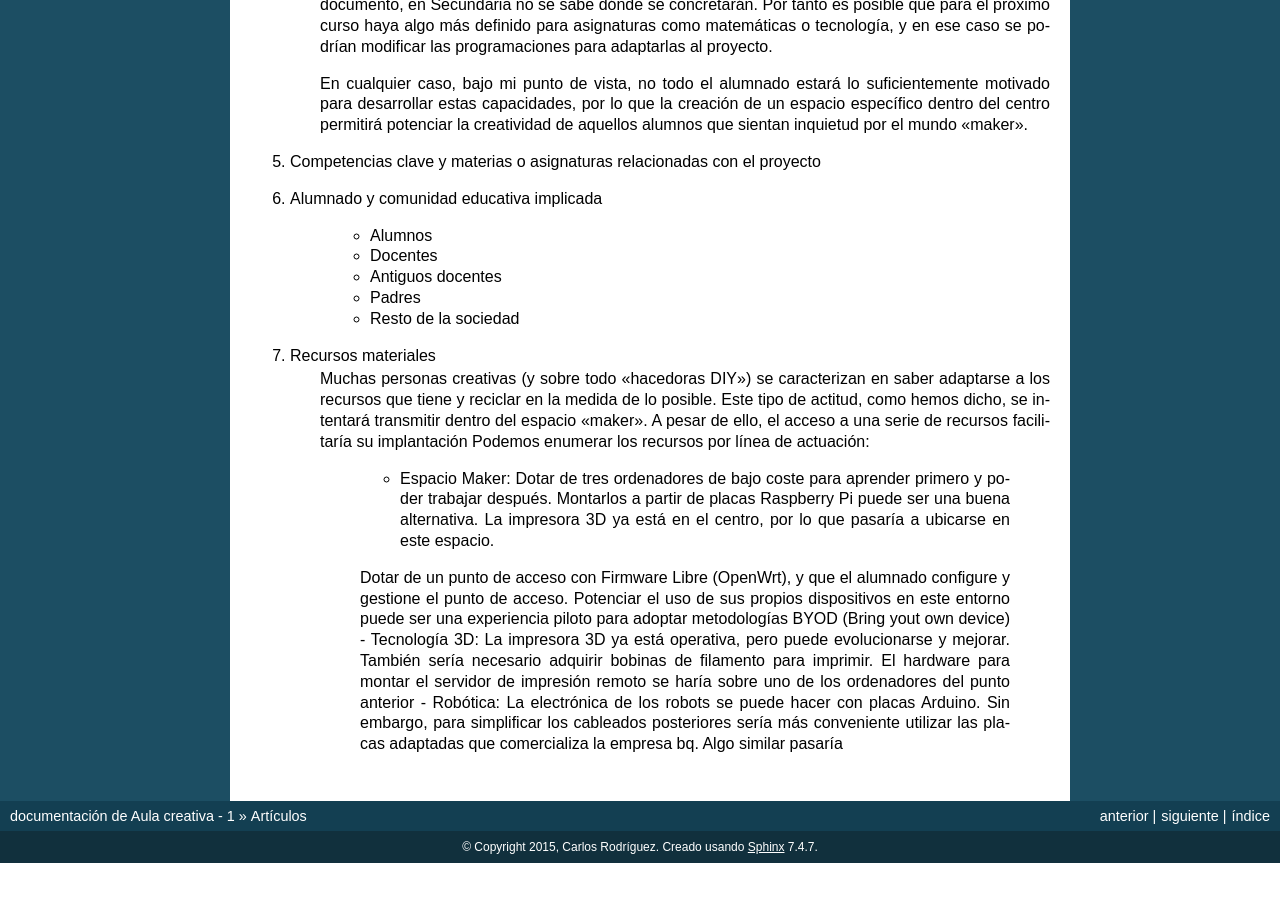
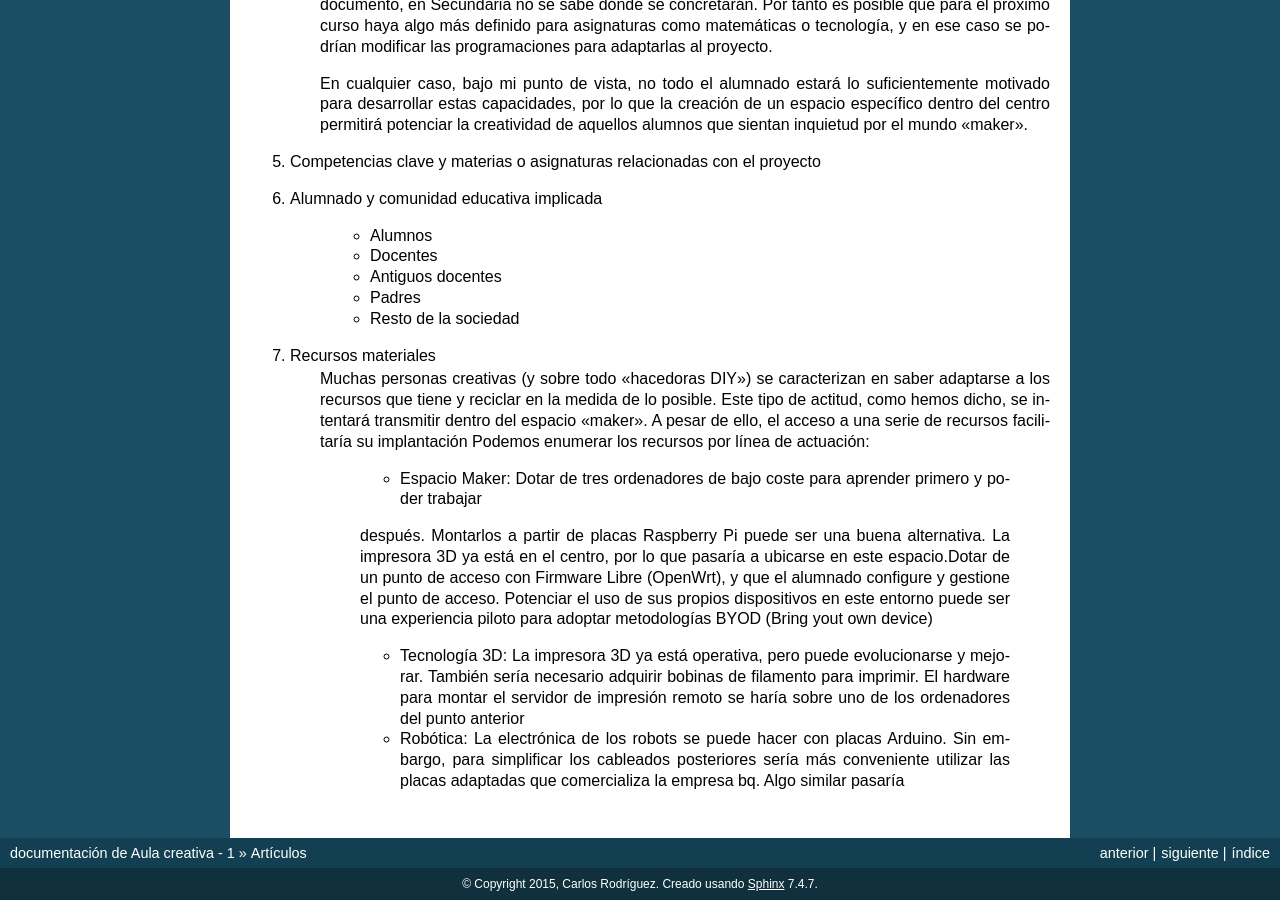
Before and after one commit to es3a10/aula_creativa, a Sphinx documentation site: the page built from docs/articulos.rst, in a window 1280 px wide and 900 px high, scrolled down 4246 px. Built offline with Sphinx 7.4.7, drawn with Linux system fonts in a browser that asks for light colours; before the commit the page ends 5109 px from its top, so only the background shows below that; some of the changed text lies outside the part shown.

```diff
--- a/docs/articulos.rst
+++ b/docs/articulos.rst
@@ -136,7 +136,7 @@ Abril, 2015
 		- Control desde Arduino de los principales componentes electrónicos.
 		- Instalación de sistema operativo en Raspberry Pi
 		- Acceso Remoto a Raspberry Pi
-		- Instalación en Raspberry Pi del Software Octoprint para controlar la Impresora 3D (http://octoprint.org/)E
+		- Instalación en Raspberry Pi del Software Octoprint para controlar la Impresora 3D (http://octoprint.org/)
 
 	En todo caso, los contenidos vendrán determinados por documentación libre que puedas ser aprovechada.
 	Algunos ejemplos de entornos de documentación sobre los que se podría trabajar serían:
@@ -219,7 +219,8 @@ Abril, 2015
 	recursos que tiene y reciclar en la medida de lo posible. Este tipo de actitud, como hemos dicho, se intentará transmitir dentro del espacio "maker".
 	A pesar de ello, el acceso a una serie de recursos facilitaría su implantación
 	Podemos enumerar los recursos por línea de actuación:
-		- Espacio Maker: Dotar de tres ordenadores de bajo coste para aprender primero y  poder trabajar después. Montarlos a partir de placas Raspberry Pi puede ser una buena alternativa. La impresora 3D ya está en el centro, por lo que pasaría a ubicarse en este espacio.
-		Dotar de un punto de acceso con Firmware Libre (OpenWrt), y que el alumnado configure y gestione el punto de acceso. Potenciar el uso de sus propios dispositivos en este entorno puede ser una experiencia piloto para adoptar metodologías BYOD (Bring yout own device)
+		- Espacio Maker: Dotar de tres ordenadores de bajo coste para aprender primero y  poder trabajar
+		después. Montarlos a partir de placas Raspberry Pi puede ser una buena alternativa. La impresora 3D ya está en el centro, por lo que pasaría a ubicarse en este espacio.Dotar de un punto de acceso con Firmware Libre (OpenWrt), y que el alumnado configure y gestione el punto de acceso. Potenciar el uso de sus propios dispositivos en este entorno puede ser una experiencia piloto para adoptar metodologías BYOD (Bring yout own device)
+
 		- Tecnología 3D: La impresora 3D ya está operativa, pero puede evolucionarse y mejorar. También sería necesario adquirir bobinas de filamento para imprimir. El hardware para montar el servidor de impresión remoto se haría sobre uno de los ordenadores del punto anterior
 		- Robótica: La electrónica de los robots se puede hacer con placas Arduino. Sin embargo, para simplificar los cableados posteriores sería más conveniente utilizar las placas adaptadas que comercializa la empresa bq. Algo similar pasaría
```
